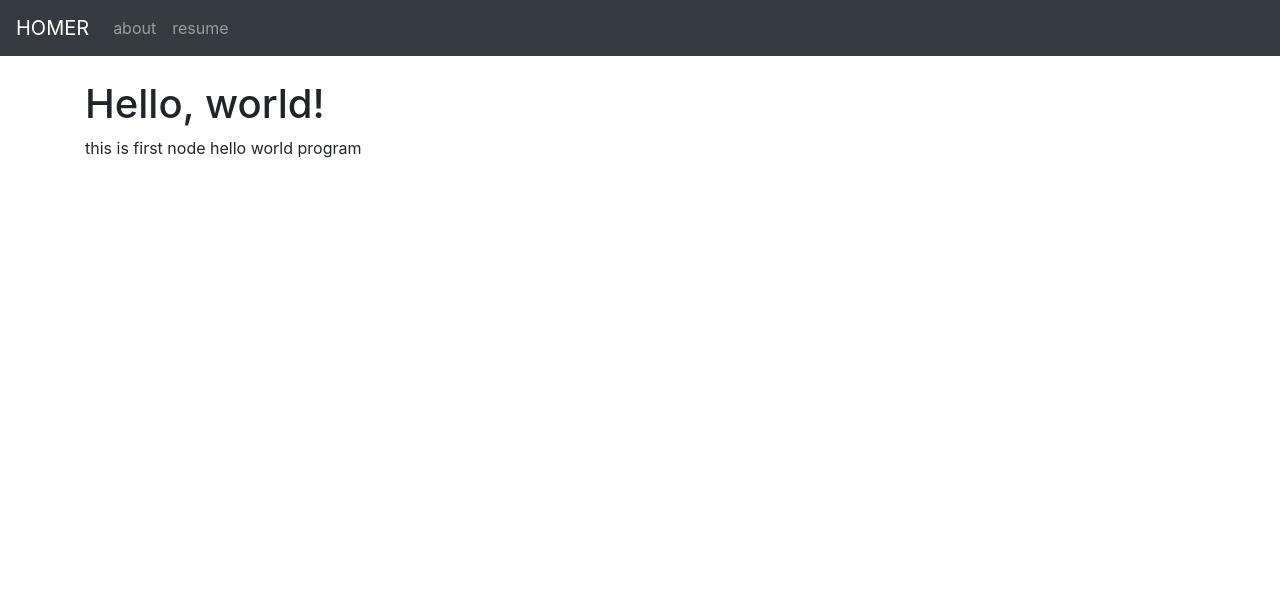
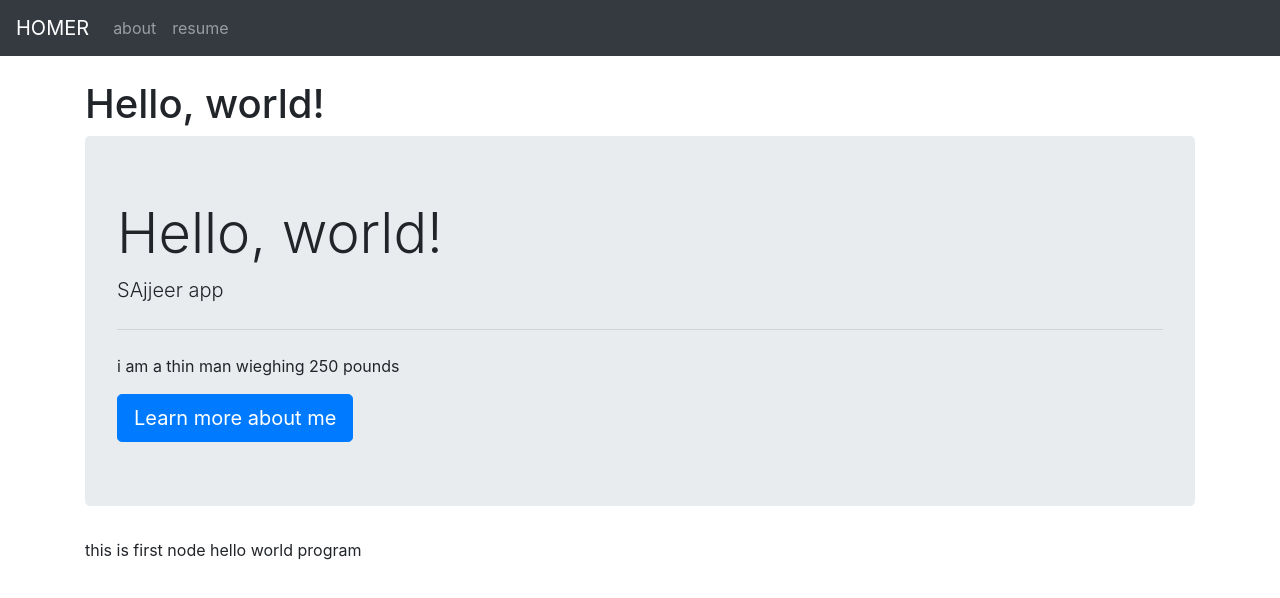
Before and after one commit to Sajeerks/firstnode, a website: page index.html in a window 1280 px wide. Drawn offline with nearby package versions, Linux system fonts and the light colour scheme.

Commit message:
added jsonfilr

```diff
--- a/index.html
+++ b/index.html
@@ -36,6 +36,17 @@
 <div class = "container">
     <br>
     <h1>Hello, world!</h1>
+
+<div class="jumbotron">
+  <h1 class="display-4">Hello, world!</h1>
+  <p class="lead">SAjjeer app </p>
+  <hr class="my-4">
+  <p> i am a thin man wieghing  250 pounds </p>
+  <a class="btn btn-primary btn-lg" href="about" role="button">Learn more about me </a>
+</div>
+
+
+
     <p> this is first node hello world program</p>
 
 
```
Also changed, not shown: package.json (added, +19 -0 lines).
